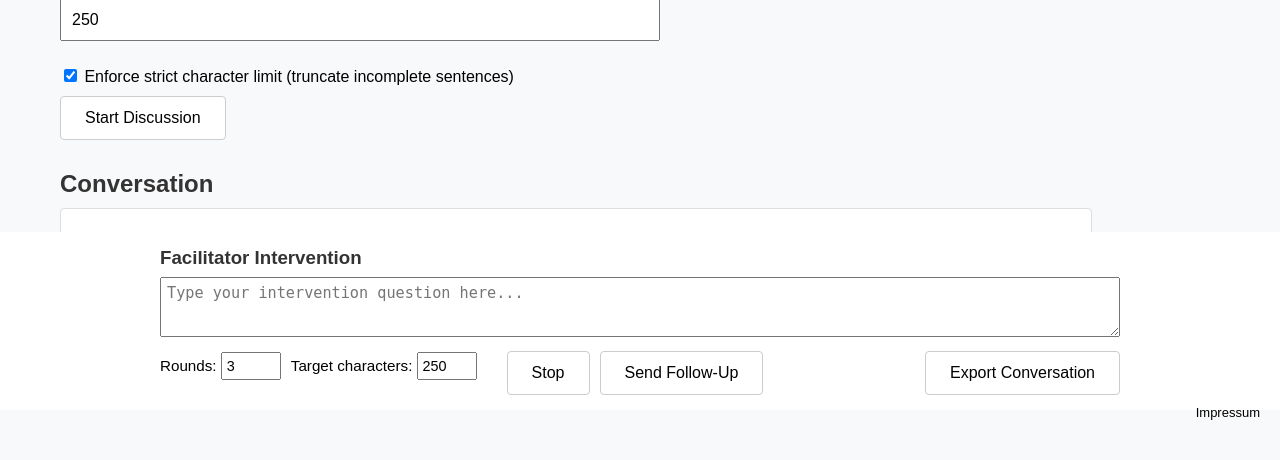
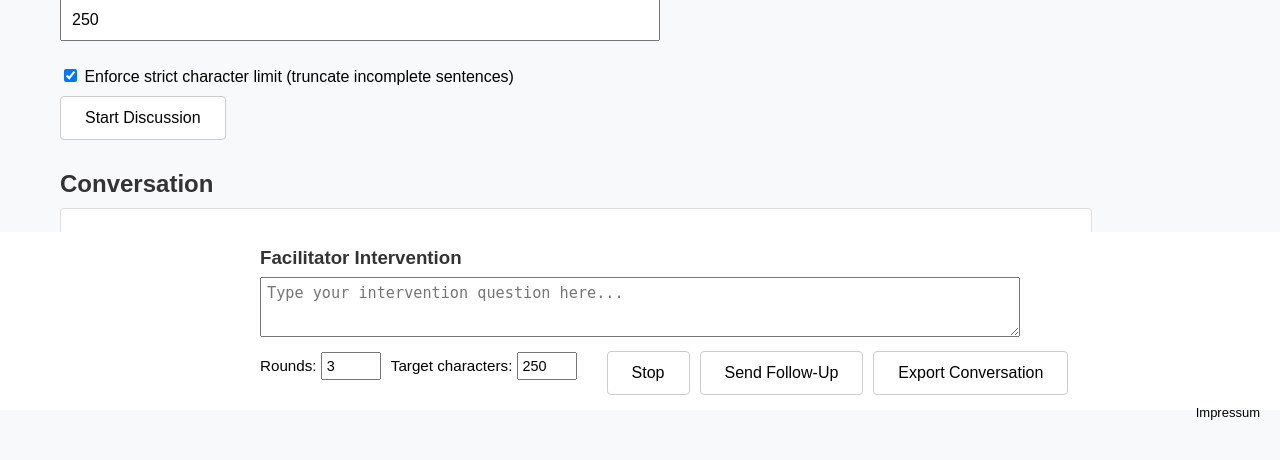
Before and after one commit to tannenbach/focus-ai, a Flask app: page / in a window 1280 px wide. Shown: the part 448-908 px from the top of the page. Run offline with Flask 3, Linux system fonts and the light colour scheme.

Commit message:
Reduce max-width of followup section wrapper

```diff
--- a/static/style.css
+++ b/static/style.css
@@ -129,7 +129,7 @@ button:hover {
 
 /* Wrapper */
 #followup-section .fu-wrapper {
-  max-width: 1000px;
+  max-width: 800px;
   margin: 0 auto;
   padding: 0 20px;
   box-sizing: border-box;
```
